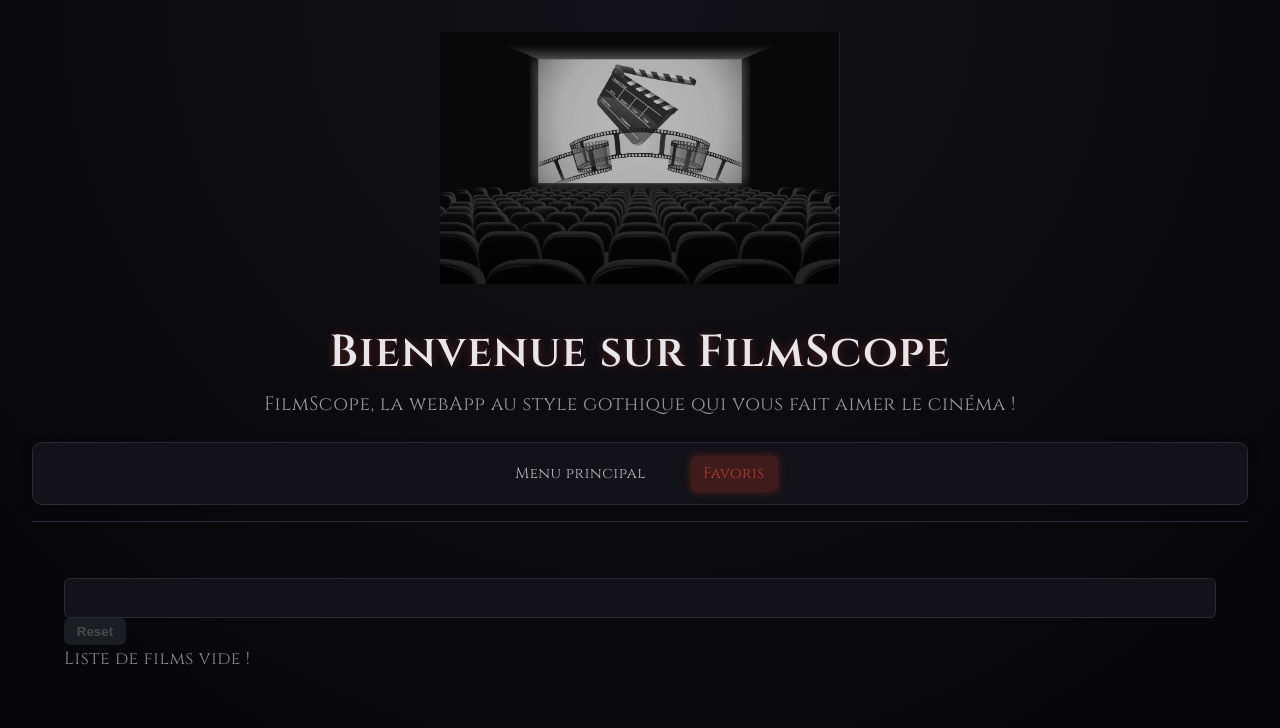
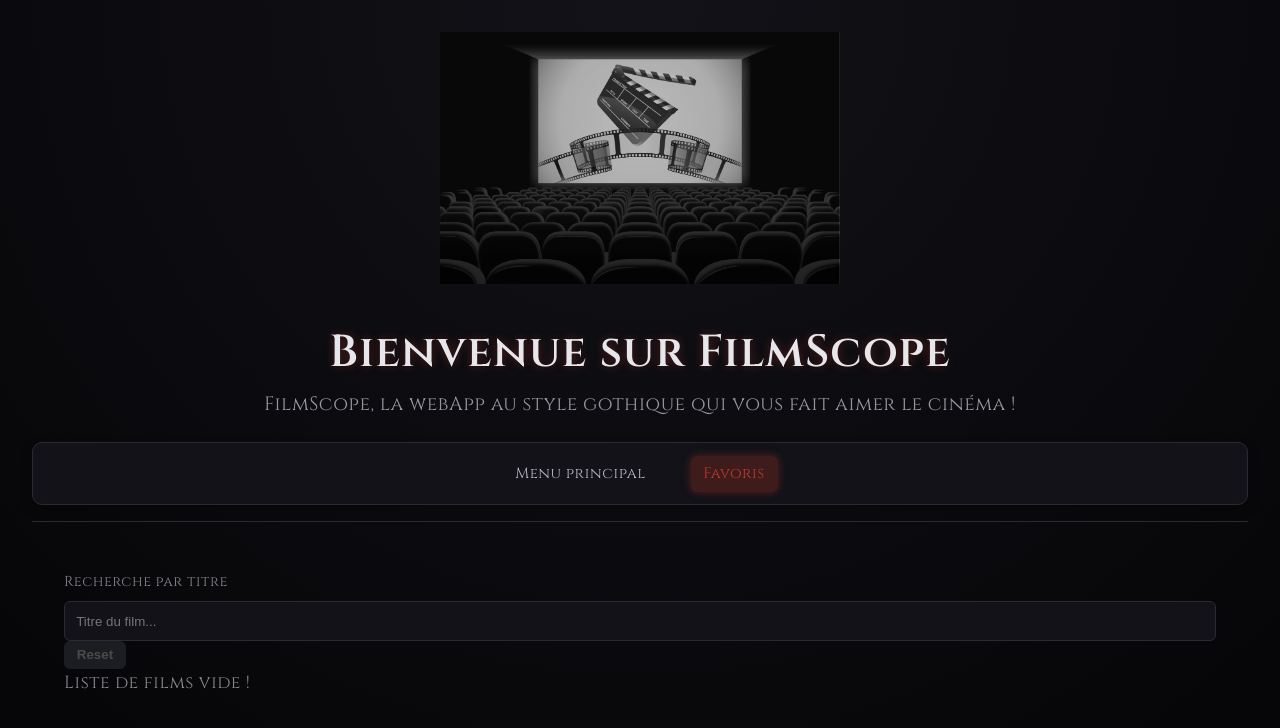
Before and after one commit to loic-job-dev/FilmScope, a Vue app: page /favorites in a window 1280 px wide. Shown: the top 728 px of the page. Built offline with nearby package versions, Linux system fonts and the light colour scheme; no server answers.

Commit message:
fix: serachbar in favorites view

```diff
--- a/src/services/tmdbService.js
+++ b/src/services/tmdbService.js
@@ -21,10 +21,14 @@ export async function searchFilms(query) {
 }
 
 export async function searchByYear(year) {
-    if (!year || isNaN(year)) return []
+  if (!year || isNaN(year)) return []
 
-    const { data } = await withMinDelay(api.get('/discover/movie', { params: { primary_release_year: year, sort_by: 'popularity.desc' } }))
-    return data.results
+  const { data } = await withMinDelay(
+    api.get('/discover/movie', {
+      params: { primary_release_year: year, sort_by: 'popularity.desc' },
+    }),
+  )
+  return data.results
 }
 
 export async function getFilmDetail(id) {
--- a/src/views/FavoritesView.vue
+++ b/src/views/FavoritesView.vue
@@ -13,7 +13,7 @@ const filteredFavoriteFilms = computed(() => favoriteStore.getFilteredFavorites(
 
 <template>
   <main>
-    <SearchBar v-model="search" />
+    <SearchBar label="Recherche par titre" v-model="search" place-holder="Titre du film..." />
 
     <div v-if="search !== ''">
       <p>{{ filteredFavoriteFilms.length }} résultat(s)</p>
```
Also changed, not shown: src/components/SearchBar.vue (+8 -4 lines).
